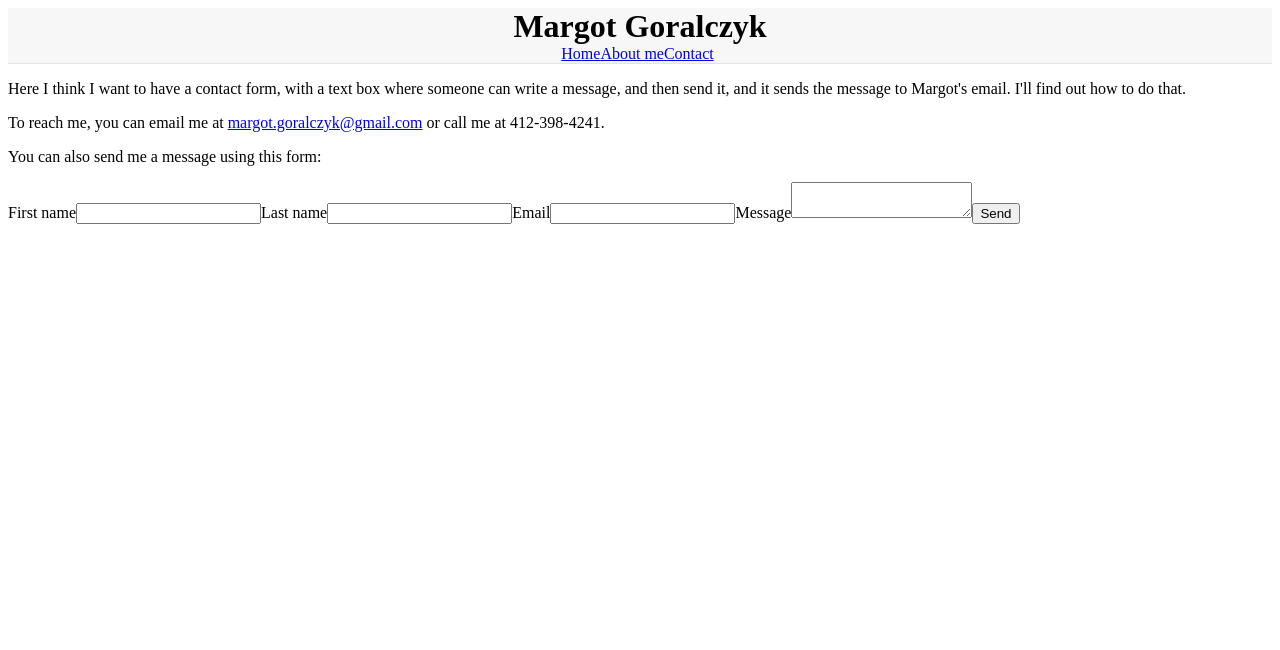
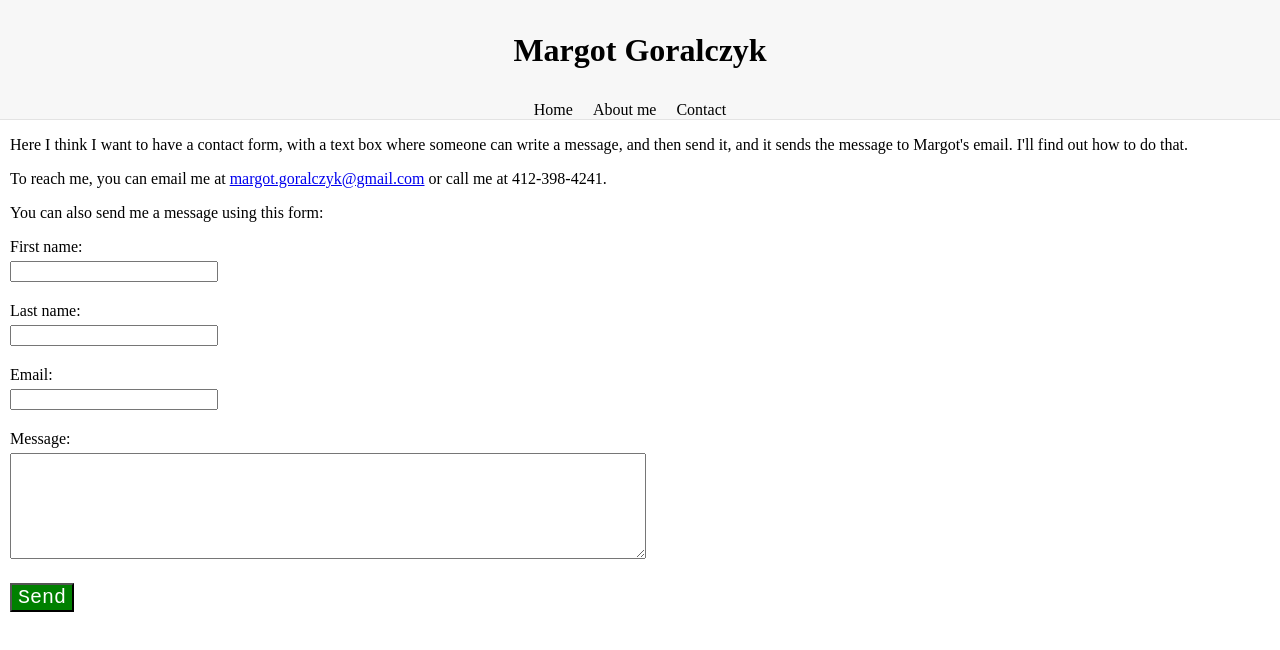
Before and after one commit to pamunev/margot-therapist-website, a React (Create React App) app: page /contact in a window 1280 px wide. Shown: the top 650 px of the page. Built offline with nearby package versions, Linux system fonts and the light colour scheme.

Commit message:
Deleted node_modules 2, and now git is letting me use git add again.

```diff
--- a/src/index.css
+++ b/src/index.css
@@ -1,5 +1,15 @@
+body {
+  padding: 0;
+  margin: 0;
+}
+
 .button {
   cursor: pointer;
+}
+
+#content {
+  padding-left: 10px;
+  padding-right: 10px;
 }
 
 #header {
@@ -13,20 +23,68 @@
   margin-top: 0px;
 }
 
+#header > * {
+  padding-top: 2rem;
+}
+
 #header h1 {
   margin: 0;
+  font-family: "Tangerine", cursive;
+}
+
+#header h1 a {
+  text-decoration: none;
+  color: black;
 }
 
 #header nav {
-  flex: 1;
+  display: flex;
   overflow: auto;
-  justify-content: space-between;
-  padding-right: 5px;
+  justify-content: center;
+
 }
+
+#header nav a {
+  text-decoration: none;
+  color: black;
+  padding: 0 20px 0 0;
+  font-style: "Lato", sans-serif;
+}
+
+
 
 .link {
   cursor: pointer;
 }
+
+/*------Contact Form------*/
+
+form input {
+  width: 200px;
+  margin-bottom: 20px;
+  margin-top: 5px;
+}
+
+form textarea {
+  width: 50%;
+  height: 100px;
+  margin-bottom: 20px;
+  margin-top: 5px;
+}
+
+form button {
+  background-color: green;
+  color: white;
+  font-size: 20px;
+  font-family: 'Courier New', Courier, monospace;
+  border-radius: 0%;
+}
+
+/* Not sure why this didn't work:
+form label {
+  margin-bottom: 10px;
+}
+*/
 
 
 
--- a/src/routes/contact.jsx
+++ b/src/routes/contact.jsx
@@ -40,15 +40,33 @@ function Contact() {
                 You can also send me a message using this form:
             </p>
             <Form ref={form} onSubmit={sendEmail}>
-                <label>First name</label>
-                <input type="text" name="first_name" />
-                <label>Last name</label>
-                <input type="text" name="last_name" />
-                <label>Email</label>
-                <input type="email" name="user_email" />
-                <label>Message</label>
-                <textarea name="message" />
-                <input type="submit" value="Send" className="button" />
+                <div>
+                    <label>First name:</label>
+                </div>
+                <div>
+                    <input type="text" name="first_name" />
+                </div>
+                <div>
+                    <label>Last name:</label>
+                </div>
+                <div>
+                    <input type="text" name="last_name" />
+                </div>
+                <div>
+                    <label>Email:</label>
+                </div>
+                <div>
+                    <input type="email" name="user_email" />
+                </div>
+                <div>
+                    <label>Message:</label>
+                </div>
+                <div>
+                    <textarea name="message" />
+                </div>
+                <div>
+                    <button type="submit" value="Send" className="button">Send</button>
+                </div>
             </Form>
         </div>
 
--- a/src/routes/home.jsx
+++ b/src/routes/home.jsx
@@ -1,7 +1,7 @@
 export default function Home() {
     return (
         <div>
-            <p>Do you feel alone, confused, or that no one understands you? Do you feel like your life is out of balance? Perhaps you are experiencing mood swings? Are disturbing memories from the past or worries about your future impacting your present? You deserve to live in a state of being where you feel seen, heard, supported, and understood. By talking out your problems, learning new coping tools, and developing a deeper awareness of your needs, you will be more equipped to manage difficult days. In time, you will experience a deeper connection with yourself and with others.The benefits of therapy are life changing.I can help get you there.</p>
+            <p>Do you feel alone, confused, or like no one understands you? Do you feel like your life is out of balance? Perhaps you are experiencing mood swings? Are disturbing memories from the past or worries about your future impacting your present? You deserve to live in a state of being where you feel seen, heard, supported, and understood. By talking out your problems, learning new coping tools, and developing a deeper awareness of your needs, you will be more equipped to manage difficult days. In time, you will experience a deeper connection with yourself and with others.The benefits of therapy are life changing.I can help get you there.</p>
             <p>I specialize in treating individuals with depression, anxiety, trauma, codependency, & healing from contentious relationships. I practice within an attachment theory framework exploring how your past primary relationships impact your current ones. I will teach you mindfulness coping skills that will guide you to be in the present moment without judgement.</p>
             <p>I am here to act as a guide as you begin your journey of transformation, healing, recovery and self-discovery, and exploration. I recognize the vulnerability it takes and how challenging it is to share one’s feelings.I will hold a comforting space for you with sensitivity, dignity & respect. Your feelings and experiences are valid. It's okay to not be okay.</p>
         </div>
--- a/src/routes/root.jsx
+++ b/src/routes/root.jsx
@@ -1,17 +1,19 @@
-import { Outlet, Link } from "react-router-dom"
+import { Outlet, NavLink } from "react-router-dom"
 
 function Root() {
     return (
         <div>
             <div id="header">
-                <h1>Margot Goralczyk</h1>
+                <h1>
+                    <NavLink to="/">Margot Goralczyk</NavLink>
+                </h1>
                 <nav>
-                    <Link to="/">Home</Link>
-                    <Link to="/about-me">About me</Link>
-                    <Link to="/contact">Contact</Link>
+                    <NavLink to="/">Home</NavLink>
+                    <NavLink to="/about-me">About me</NavLink>
+                    <NavLink to="/contact">Contact</NavLink>
                 </nav>
             </div>
-            <div><Outlet /></div>
+            <div id="content"><Outlet /></div>
         </div>
             )
 }
```
